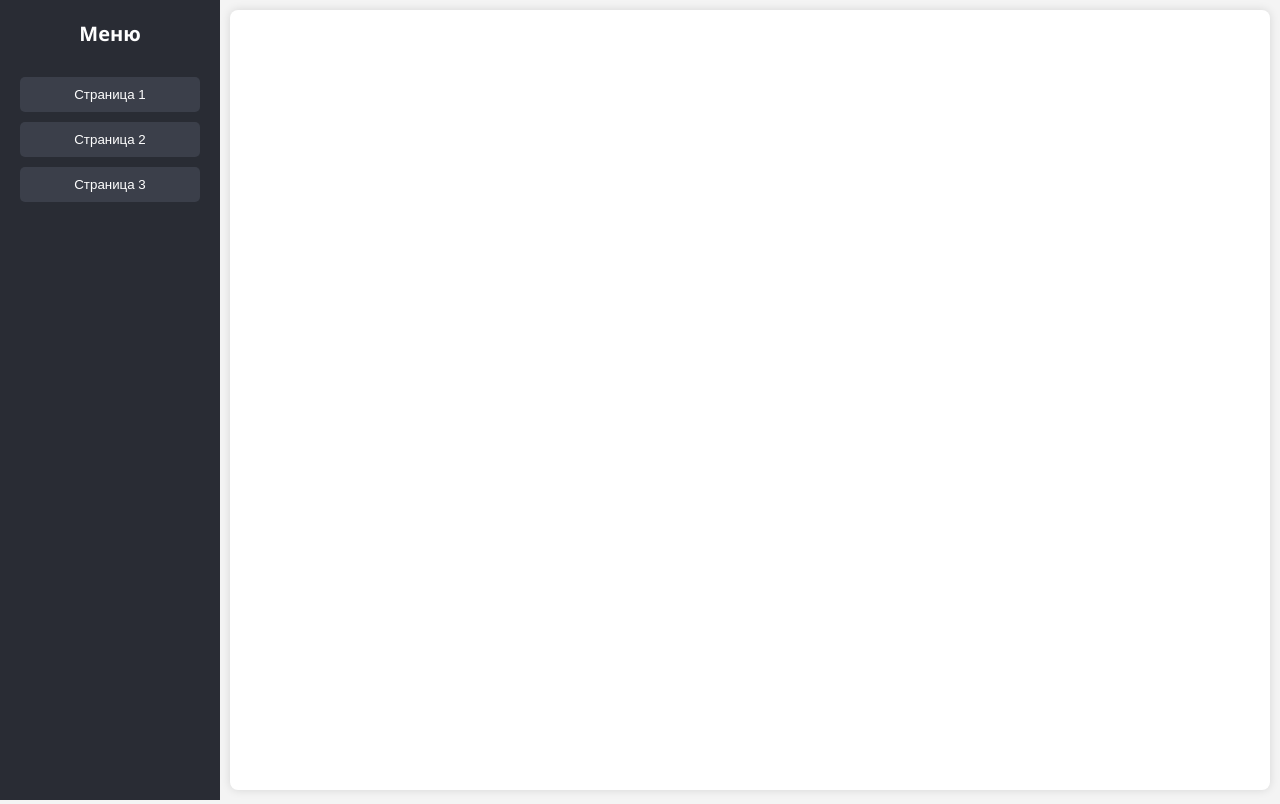
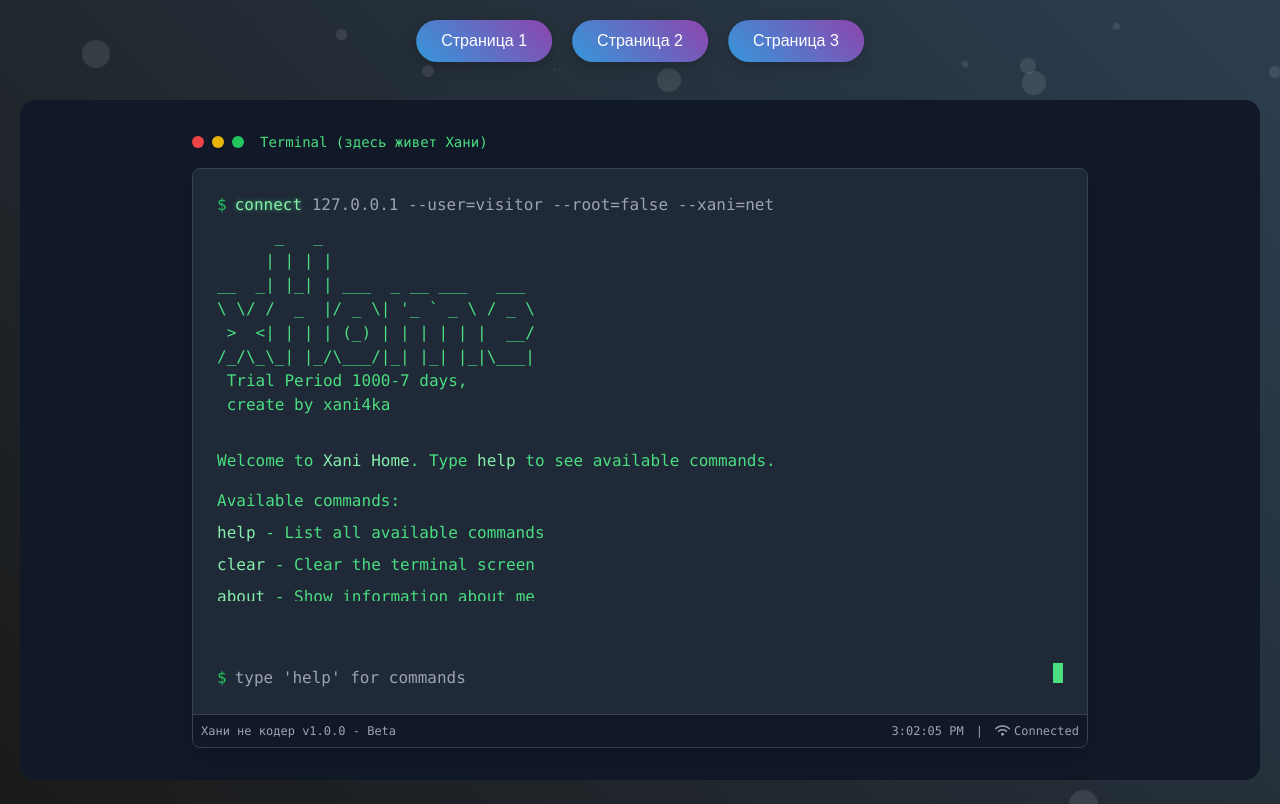
Before and after one commit to Xani4kaGitHub/Xani4ka, a plain HTML site: page index.html in a window 1280 px wide. Drawn offline with nearby package versions, Linux system fonts and the light colour scheme.

Commit message:
Update index.html

```diff
--- a/index.html
+++ b/index.html
@@ -1,29 +1,131 @@
 <!DOCTYPE html>
 <html lang="ru">
 <head>
-  <meta charset="UTF-8">
-  <meta name="viewport" content="width=device-width, initial-scale=1">
-  <title>Хани Хом</title>
-  <link rel="stylesheet" href="style.css">
+    <meta charset="UTF-8">
+    <meta name="viewport" content="width=device-width, initial-scale=1.0">
+    <title>Крутой Сайт</title>
+    <style>
+        * {
+            margin: 0;
+            padding: 0;
+            box-sizing: border-box;
+        }
+
+        body {
+            font-family: 'Arial', sans-serif;
+            min-height: 100vh;
+            overflow-x: hidden;
+            position: relative;
+            background: linear-gradient(45deg, #1a1a1a, #2c3e50);
+            color: white;
+        }
+
+        .background-animation {
+            position: fixed;
+            width: 100vw;
+            height: 100vh;
+            z-index: -1;
+        }
+
+        .particle {
+            position: absolute;
+            background: rgba(255, 255, 255, 0.1);
+            border-radius: 50%;
+            animation: float 20s infinite linear;
+        }
+
+        @keyframes float {
+            0% { transform: translateY(0) translateX(0) scale(0); }
+            50% { transform: translateY(-100vh) translateX(100vw) scale(1); }
+            100% { transform: translateY(0) translateX(0) scale(0); }
+        }
+
+        .nav-buttons {
+            position: fixed;
+            top: 20px;
+            left: 50%;
+            transform: translateX(-50%);
+            display: flex;
+            gap: 20px;
+            z-index: 100;
+        }
+
+        .nav-btn {
+            padding: 12px 25px;
+            background: linear-gradient(45deg, #3498db, #8e44ad);
+            border: none;
+            border-radius: 30px;
+            color: white;
+            cursor: pointer;
+            font-size: 16px;
+            transition: all 0.3s ease;
+            box-shadow: 0 4px 15px rgba(0, 0, 0, 0.2);
+        }
+
+        .nav-btn:hover {
+            transform: translateY(-3px);
+            box-shadow: 0 6px 20px rgba(0, 0, 0, 0.3);
+        }
+
+        .content-container {
+            padding: 100px 20px 20px;
+            animation: fadeIn 0.5s ease;
+        }
+
+        @keyframes fadeIn {
+            from { opacity: 0; transform: translateY(20px); }
+            to { opacity: 1; transform: translateY(0); }
+        }
+
+        iframe {
+            width: 100%;
+            height: calc(100vh - 120px);
+            border: none;
+            border-radius: 15px;
+            background: rgba(255, 255, 255, 0.1);
+            backdrop-filter: blur(10px);
+        }
+    </style>
 </head>
 <body>
+    <div class="background-animation" id="particles"></div>
 
-  <div class="sidebar">
-    <h1>Меню</h1>
-    <button onclick="loadPage('page1.html')">Страница 1</button>
-    <button onclick="loadPage('page2.html')">Страница 2</button>
-    <button onclick="loadPage('page3.html')">Страница 3</button>
-  </div>
+    <div class="nav-buttons">
+        <button class="nav-btn" onclick="loadContent('page1.html')">Страница 1</button>
+        <button class="nav-btn" onclick="loadContent('page2.html')">Страница 2</button>
+        <button class="nav-btn" onclick="loadContent('page3.html')">Страница 3</button>
+    </div>
 
-  <div class="main">
-    <iframe id="viewer" src="" frameborder="0"></iframe>
-  </div>
+    <div class="content-container" id="content">
+        <iframe id="frame" src="page1.html"></iframe>
+    </div>
 
-  <script>
-    function loadPage(page) {
-      document.getElementById('viewer').src = page;
-    }
-  </script>
+    <script>
+        // Создание анимированного фона
+        function createParticles() {
+            const particles = document.getElementById('particles');
+            for (let i = 0; i < 50; i++) {
+                const particle = document.createElement('div');
+                particle.className = 'particle';
+                particle.style.left = Math.random() * 100 + 'vw';
+                particle.style.top = Math.random() * 100 + 'vh';
+                particle.style.width = particle.style.height =
+                    Math.random() * 20 + 10 + 'px';
+                particle.style.animationDelay = Math.random() * 20 + 's';
+                particles.appendChild(particle);
+            }
+        }
+        createParticles();
 
+        // Загрузка контента
+        function loadContent(url) {
+            const frame = document.getElementById('frame');
+            frame.style.opacity = 0;
+            setTimeout(() => {
+                frame.src = url;
+                frame.style.opacity = 1;
+            }, 300);
+        }
+    </script>
 </body>
 </html>
```
